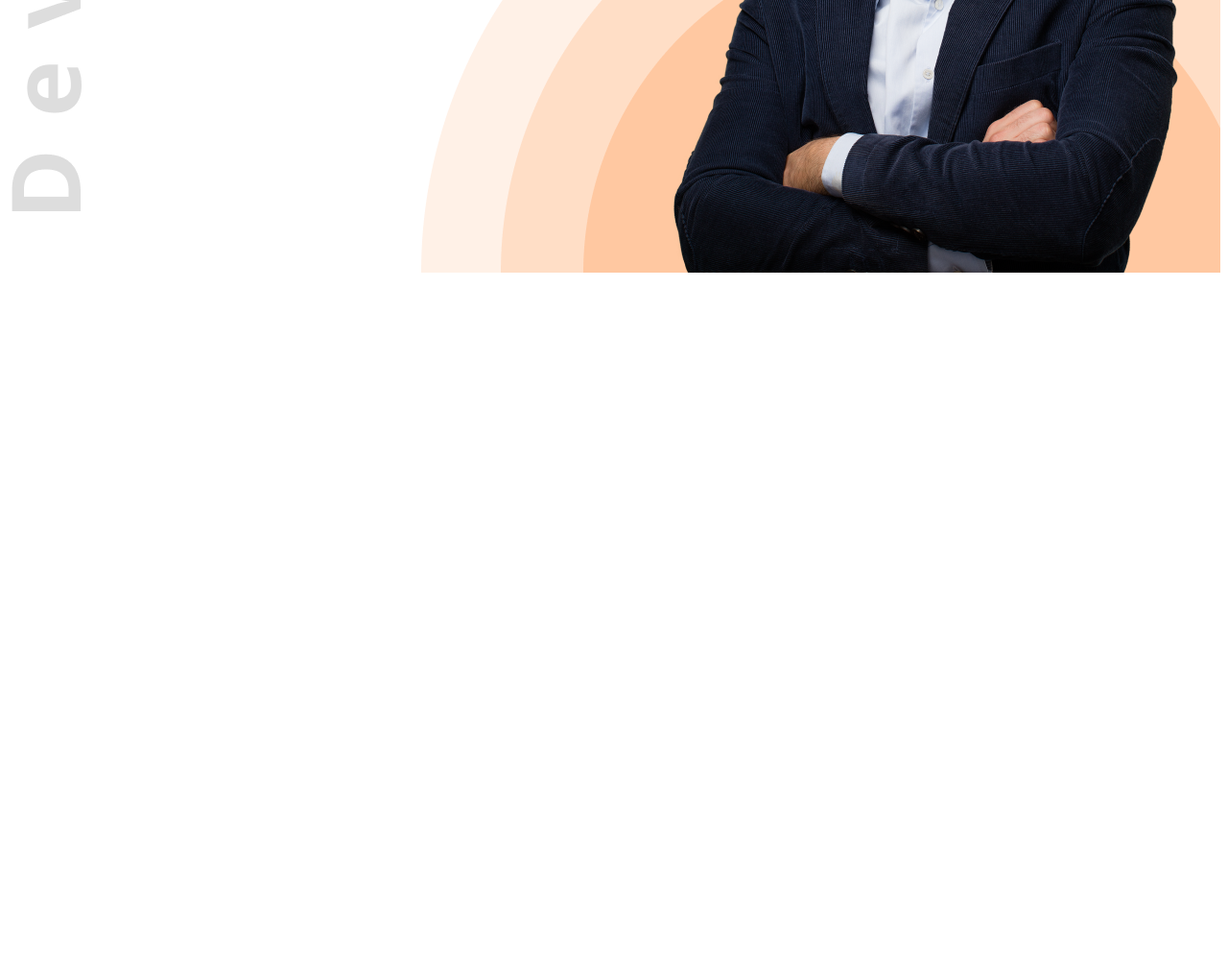
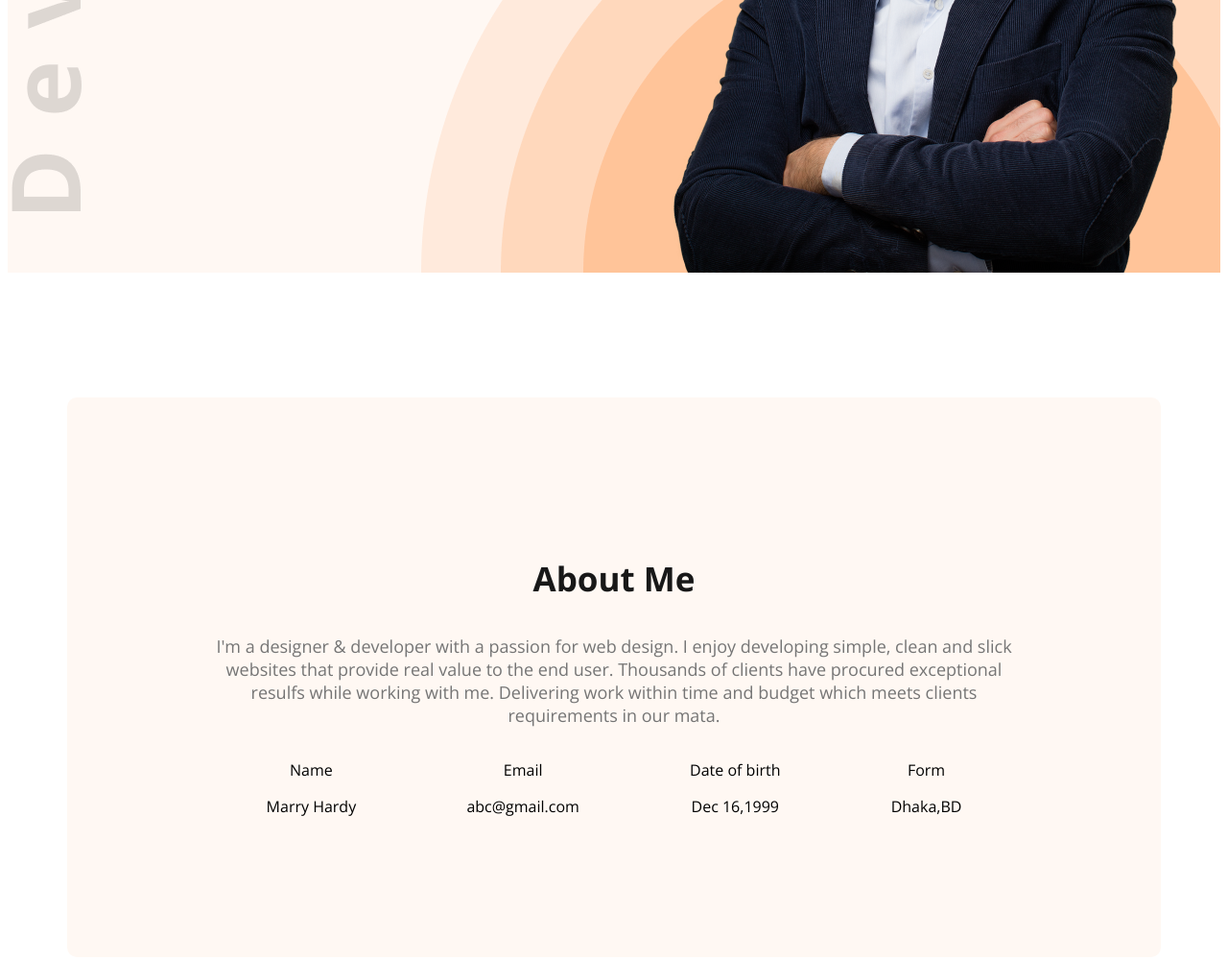
Before and after one commit to tawhidhossen703/web-dev-portfolio, a plain HTML site: page index.html in a window 1280 px wide. Shown: the part 551-1551 px from the top of the page at 96% size. Before the commit the page ends 843 px from the top, so only its background shows below. Drawn offline with nearby package versions, Linux system fonts and the light colour scheme.

Commit message:
added item style,descriptions,item content,color and some more things

```diff
--- a/Styles/portfolio.css
+++ b/Styles/portfolio.css
@@ -56,6 +56,7 @@ color: white;
 padding: 18px 35px 19px 36px;
 border-radius: 5px;
 border: none;
+margin: 2px;
 
 }
 
@@ -90,3 +91,50 @@ font-weight: 600px;
     background-repeat:no-repeat ;
     background-position: top left, bottom right;
 }
+
+/* main-section-part */
+.section-title{
+    font-size: 35px;
+    font-weight: bold;
+    color: #181818;
+
+}
+.section-description{
+    font-size: 18px;
+    color: #757575;
+}
+
+/* background-color...secondary-... */
+.secondary-bg{
+    background-color: #FFF8F3;
+}
+
+/* about section style*/
+.about{
+    border-radius: 10px;
+    padding: 130px 150px;
+    text-align: center;
+    margin-top: 130px ;
+
+}
+
+/* main style */
+main{
+    max-width: 1140px;
+    margin: 0 auto;
+
+}
+
+/* item description class is here */
+   .about-items{
+    display: flex;
+    justify-content: space-around;
+   }
+
+
+
+
+.item-description{
+    font-weight: 600px
+    ;
+}
--- a/index.html
+++ b/index.html
@@ -19,7 +19,7 @@
 
 
 
-  <header class="header">
+  <header class="header secondary-bg">
            <nav>
                <h3 class="nav-title">Ma<span class="text-primary">r</span>y</h3>
                <ul>
@@ -61,6 +61,38 @@
 
 
 <main>
+      <section class="about secondary-bg">
+        <h3 class="section-title">About Me</h3>
+        <p class="section-description">I'm a designer & developer with a passion for web design. I enjoy developing simple, clean and slick websites that provide real value to the end user. Thousands of clients have procured exceptional resulfs while working with me. Delivering work within time and budget which meets clients requirements in our mata.</p>
+
+        <div class="about-items">
+            <div class="about-item">
+                <p class="item-title">Name</p>
+                <p class="item-description">Marry Hardy</p>
+            </div>
+            <div class="about-item">
+                <p class="item-title">Email</p>
+                <p class="item-description">abc@gmail.com</p>
+            </div>
+            <div class="about-item">
+                <p class="item-title">Date of birth</p>
+                <p class="item-description">Dec 16,1999</p>
+            </div>
+            <div class="about-item">
+                <p class="item-title">Form</p>
+                <p class="item-description">Dhaka,BD</p>
+            </div>
+        </div>
+
+
+
+
+      </section>
+
+
+
+
+
 
 </main>
 
```
